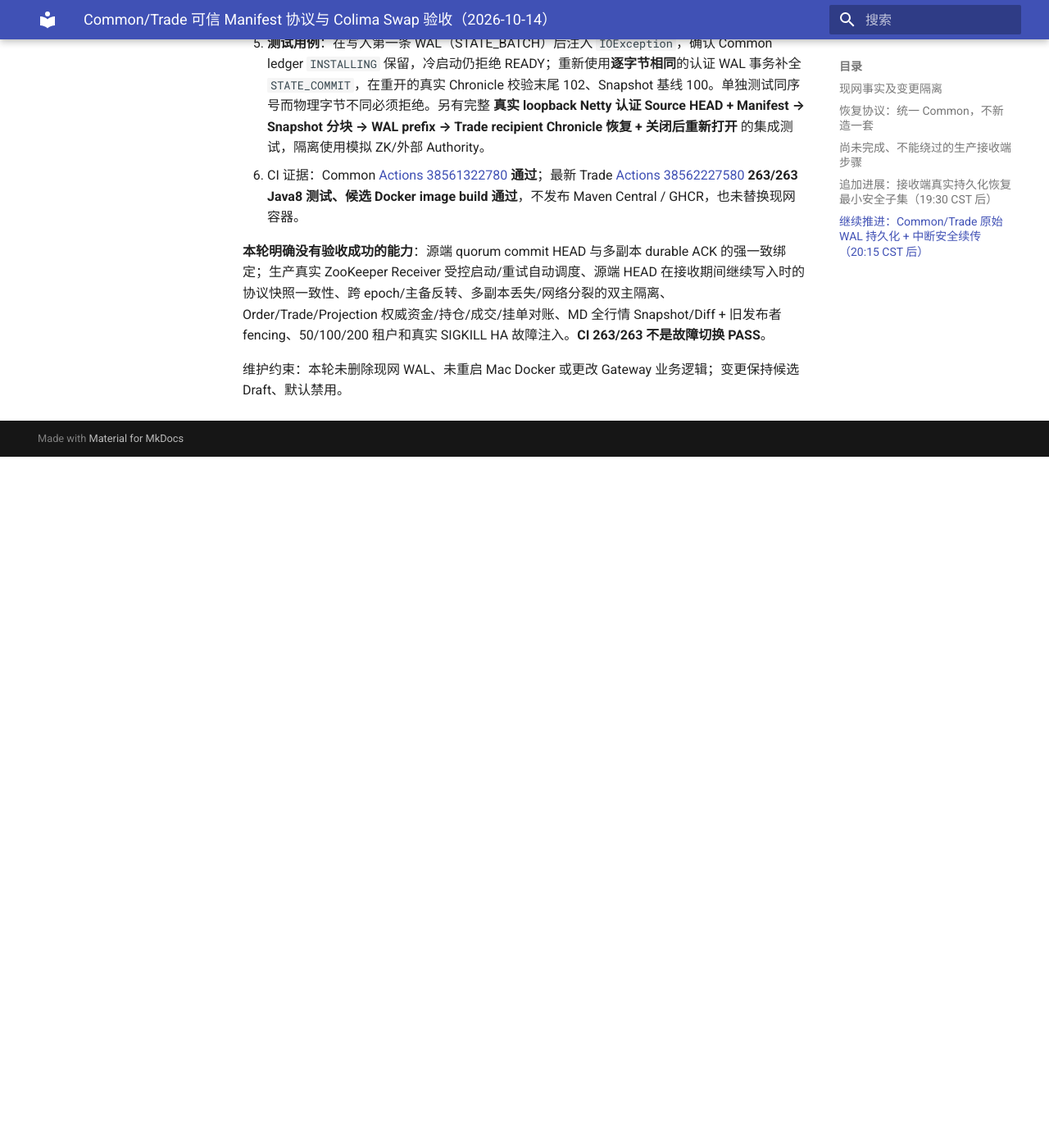
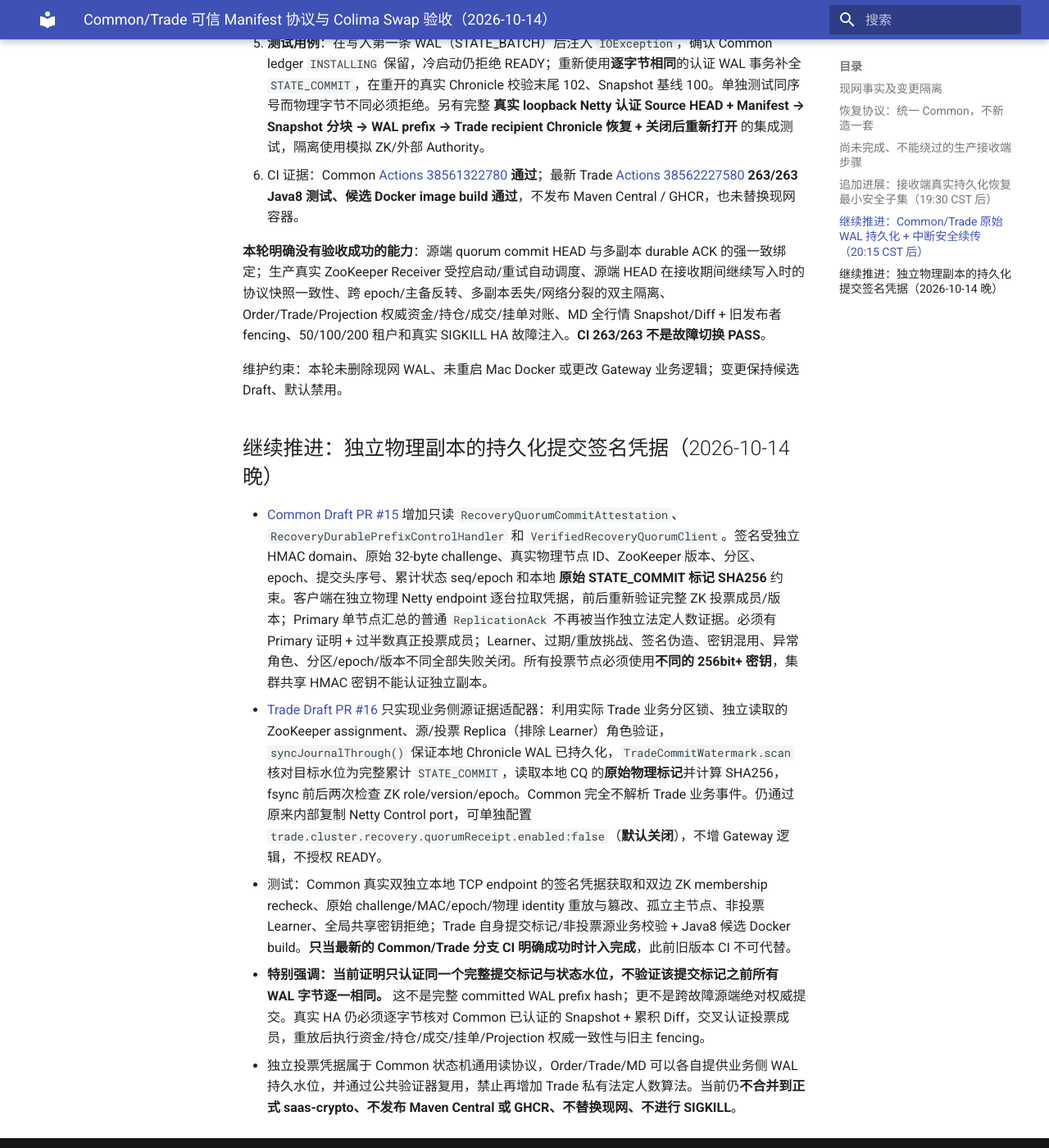
Before and after one commit to bliplink/dc-quant-deploy, an MkDocs documentation site: the page built from docs/TRADE_COMMON_SIGNED_MANIFEST_AND_SWAP_20261014.zh-CN.md, in a window 1280 px wide and 1400 px high, scrolled down 3778 px. Shown: the whole window at 82% size. Built offline with MkDocs 1.6.1 and Material for MkDocs 9.7.7, drawn with Linux system fonts in a browser that asks for light colours; before the commit the page ends 4335 px from its top, so only the background shows below that.

Commit message:
docs(ha): independent physical-voter HMAC receipts, Trade CQ adapter and remaining prefix/READY proof gaps

```diff
--- a/docs/TRADE_COMMON_SIGNED_MANIFEST_AND_SWAP_20261014.zh-CN.md
+++ b/docs/TRADE_COMMON_SIGNED_MANIFEST_AND_SWAP_20261014.zh-CN.md
@@ -60,3 +60,11 @@
 **本轮明确没有验收成功的能力**：源端 quorum commit HEAD 与多副本 durable ACK 的强一致绑定；生产真实 ZooKeeper Receiver 受控启动/重试自动调度、源端 HEAD 在接收期间继续写入时的协议快照一致性、跨 epoch/主备反转、多副本丢失/网络分裂的双主隔离、Order/Trade/Projection 权威资金/持仓/成交/挂单对账、MD 全行情 Snapshot/Diff + 旧发布者 fencing、50/100/200 租户和真实 SIGKILL HA 故障注入。**CI 263/263 不是故障切换 PASS**。
 
 维护约束：本轮未删除现网 WAL、未重启 Mac Docker 或更改 Gateway 业务逻辑；变更保持候选 Draft、默认禁用。
+
+## 继续推进：独立物理副本的持久化提交签名凭据（2026-10-14 晚）
+
+- [Common Draft PR #15](https://github.com/bliplink/com.app.common/pull/15) 增加只读 `RecoveryQuorumCommitAttestation`、`RecoveryDurablePrefixControlHandler` 和 `VerifiedRecoveryQuorumClient`。签名受独立 HMAC domain、原始 32-byte challenge、真实物理节点 ID、ZooKeeper 版本、分区、epoch、提交头序号、累计状态 seq/epoch 和本地 **原始 STATE_COMMIT 标记 SHA256** 约束。客户端在独立物理 Netty endpoint 逐台拉取凭据，前后重新验证完整 ZK 投票成员/版本；Primary 单节点汇总的普通 `ReplicationAck` 不再被当作独立法定人数证据。必须有 Primary 证明 + 过半数真正投票成员；Learner、过期/重放挑战、签名伪造、密钥混用、异常角色、分区/epoch/版本不同全部失败关闭。所有投票节点必须使用**不同的 256bit+ 密钥**，集群共享 HMAC 密钥不能认证独立副本。
+- [Trade Draft PR #16](https://github.com/bliplink/com.app.dc.tradesvr/pull/16) 只实现业务侧源证据适配器：利用实际 Trade 业务分区锁、独立读取的 ZooKeeper assignment、源/投票 Replica（排除 Learner）角色验证，`syncJournalThrough()` 保证本地 Chronicle WAL 已持久化，`TradeCommitWatermark.scan` 核对目标水位为完整累计 `STATE_COMMIT`，读取本地 CQ 的**原始物理标记**并计算 SHA256，fsync 前后两次检查 ZK role/version/epoch。Common 完全不解析 Trade 业务事件。仍通过原来内部复制 Netty Control port，可单独配置 `trade.cluster.recovery.quorumReceipt.enabled:false`（**默认关闭**），不增 Gateway 逻辑，不授权 READY。
+- 测试：Common 真实双独立本地 TCP endpoint 的签名凭据获取和双边 ZK membership recheck、原始 challenge/MAC/epoch/物理 identity 重放与篡改、孤立主节点、非投票 Learner、全局共享密钥拒绝；Trade 自身提交标记/非投票源业务校验 + Java8 候选 Docker build。**只当最新的 Common/Trade 分支 CI 明确成功时计入完成**，此前旧版本 CI 不可代替。
+- **特别强调：当前证明只认证同一个完整提交标记与状态水位，不验证该提交标记之前所有 WAL 字节逐一相同。** 这不是完整 committed WAL prefix hash；更不是跨故障源端绝对权威提交。真实 HA 仍必须逐字节核对 Common 已认证的 Snapshot + 累积 Diff，交叉认证投票成员，重放后执行资金/持仓/成交/挂单/Projection 权威一致性与旧主 fencing。
+- 独立投票凭据属于 Common 状态机通用读协议，Order/Trade/MD 可以各自提供业务侧 WAL 持久水位，并通过公共验证器复用，禁止再增加 Trade 私有法定人数算法。当前仍**不合并到正式 saas-crypto、不发布 Maven Central 或 GHCR、不替换现网、不进行 SIGKILL**。
```
